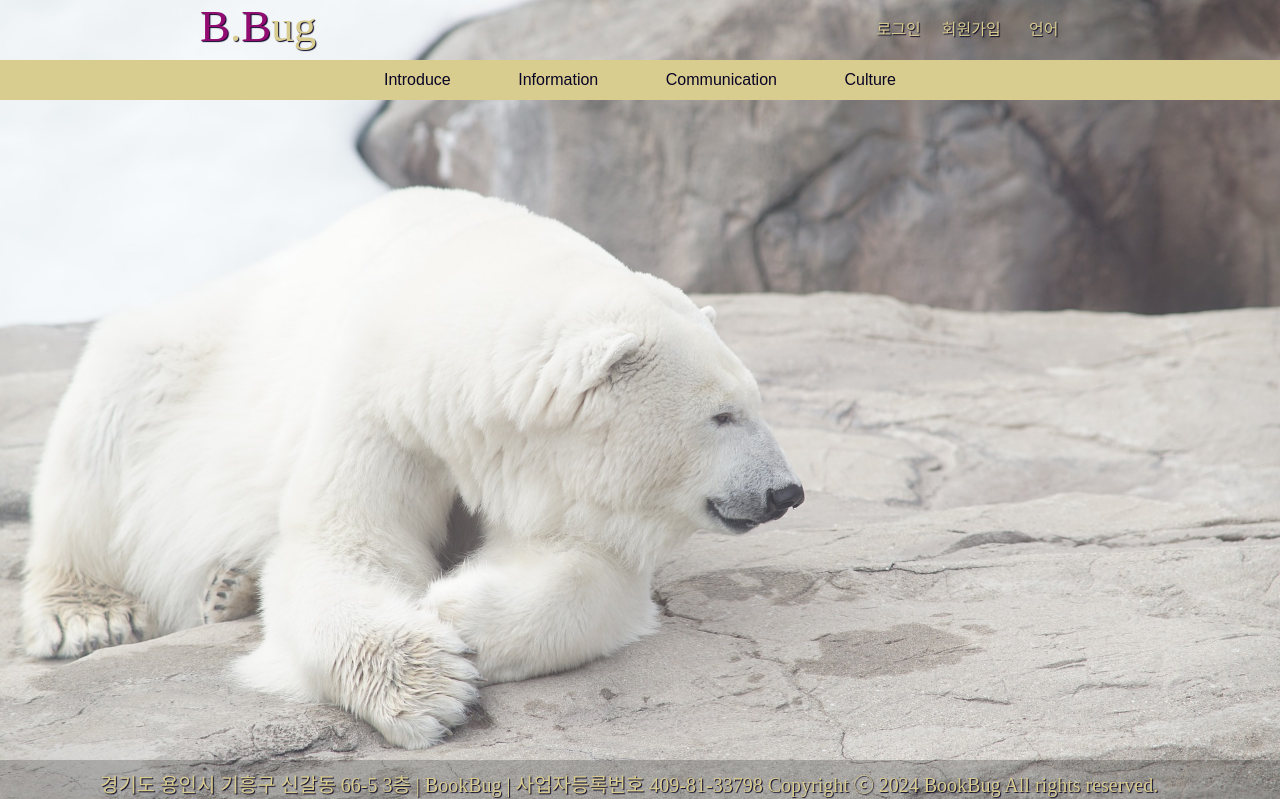
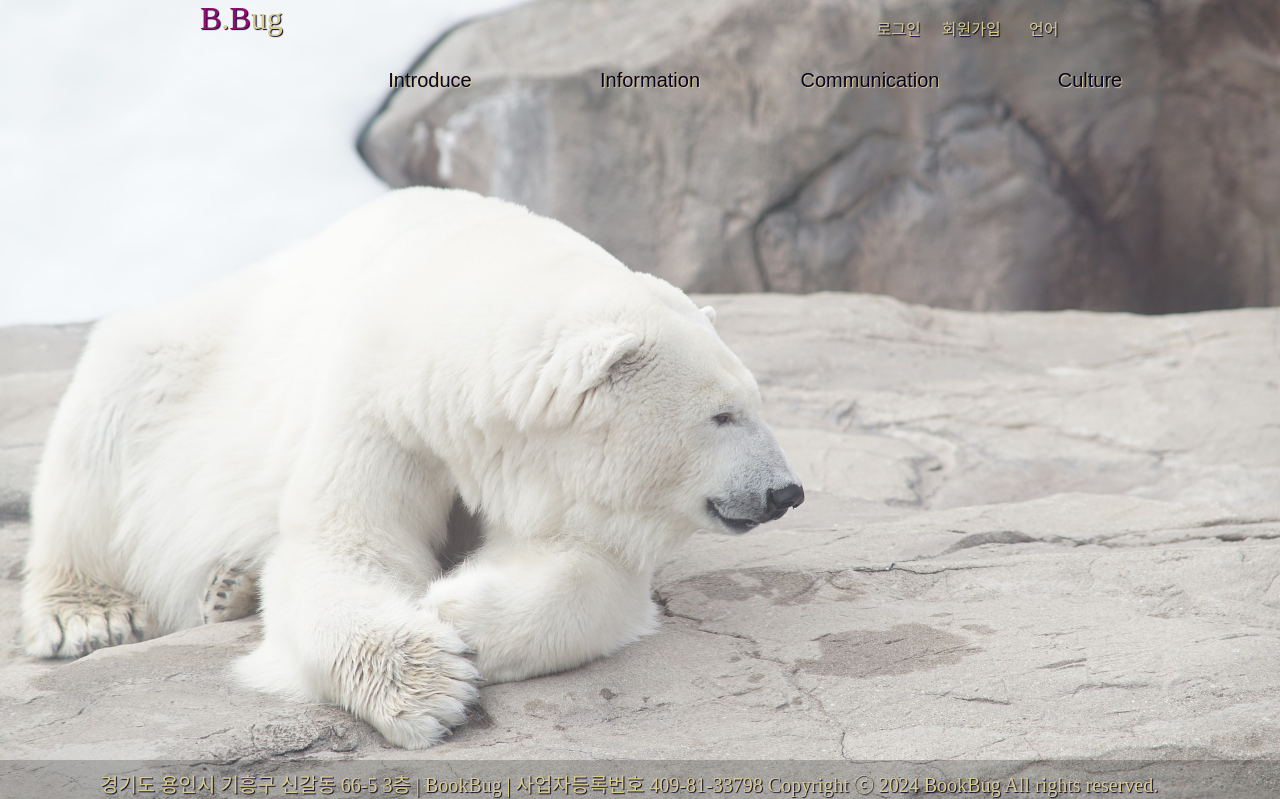
Before and after one commit to woorisx02/BB, a PHP site: page /2/index.html in a window 1280 px wide. Shown: the top 799 px of the page. Run offline with PHP 8.4, Linux system fonts and the light colour scheme.

Commit message:
Add files via upload

```diff
--- a/2/css/style.css
+++ b/2/css/style.css
@@ -1,5 +1,5 @@
 @charset "utf-8";
-
+@import url("https://cdn.jsdelivr.net/npm/bootstrap-icons@1.11.3/font/bootstrap-icons.min.css");
 
 /* 스크롤바 꾸미기 */
 body{
@@ -7,14 +7,15 @@ body{
 }
 
 ::-webkit-scrollbar{
-width: 10px;
+    width: 12px;
+    display: block;
 }
 
 ::-webkit-scrollbar-track{
-    background: #d9cc8f;
+    background: rgba(217, 204, 143, 0.5); border-radius: 10px;
 }
 ::-webkit-scrollbar-thumb{
-    background: #070323;
+    background: rgba(7, 3, 35, 0.3); border-radius: 10px;
 }
 ::-webkit-scrollbar-button{
     display: none;
@@ -30,6 +31,7 @@ width: 10px;
 
 
 .bg{width: 100vw; height: 100%;}
+
 .login-bg{
     background: url('../imgs/6.jpg') no-repeat center center; background-size: cover;
 }
@@ -52,10 +54,9 @@ header {position:absolute;  top:0; left:0; width: 100%; height: 110px;  z-index:
 .head-private{
     width: 100%; height: 60px; padding: 0 200px;
     display: flex; justify-content: space-between; align-items: center;
-
 }
 .head-private h1{
-   font-size: 45px; text-shadow: 1px 1px 1px #070323; z-index: 4;
+   font-size: 32px; text-shadow: 1px 1px 1px #070323; z-index: 4;
 }
 
 .container > header a > span{color: #930c71;}
@@ -67,6 +68,7 @@ header {position:absolute;  top:0; left:0; width: 100%; height: 110px;  z-index:
 header > .head-private > .private-menu{
     position: absolute; top: 0; right: 200px;
     width: 17%; height: 100%;
+    font-size: 16px;
     display: flex; justify-content: space-between;
 }
 .private-menu li{
@@ -77,17 +79,56 @@ header > .head-private > .private-menu{
     color: #d9cc8f; text-shadow: 1px 1px 1px #070323;
 }
 header > nav{
-    width: 100%; height: 40px; background: #d9cc8f;
+    position: relative;
+    width: 100%; height: 40px;
 }
 
 header > nav > .main-menu {
+    position: absolute; left: 25%; top: 0;
     display: flex; justify-content: space-between; align-items: center;
-    width: 40%; height: 100%; margin: 0 auto;
+    width: 880px; height: 100%;
+}
+header > nav > .main-menu li{
+    position: relative;
+    width: 100%; height: 100%;
+    text-align: center; font-size: 20px; line-height: 40px;
 
 }
-header > nav > .main-menu li{
+header > nav > .main-menu > li > a{
+    color: #070323; text-shadow: 1px 1px 1px #d9cc8f;
+}
+header > nav > .main-menu > li  i:nth-of-type(1){
+    font-size: 22px; font-weight: bold;
+}
+header > nav > .main-menu > li  i:nth-of-type(2){
+    display: none;
+}
 
+header > nav > .main-menu li:hover .sub-menu{
+    display: block;
 }
+/* =========== sub-menu ========== */
+
+.sub-menu{
+   display: none;
+}
+
+.sub-menu > li {
+ position: absolute; width:100%; height: 40px;
+}
+.main-menu > li > ul > li > a{ width: 100%; height: 100%; font-size: 16px; }
+.main-menu > li > ul > li > a:hover{color:#930c71;}
+.bg-color{
+    position:absolute; left:176px; top: 40px;
+    width: calc(176px * 4); height: 120px; font-size: 16px;
+    border-radius: 0 0 5px 5px ;
+}
+
+.menu-bg{
+    display: none;
+}
+
+
 main{
    height: 87vh;
 }
@@ -100,7 +141,7 @@ main article {
 
 
 
-main article .box{
+main article form{
     width: 450px; margin: 0 auto;
     position: absolute; top: 50%; left: 50%; width: 25%;
     background: rgba(255, 255, 255, 0.3); border-radius: 20px;
@@ -162,3 +203,7 @@ button.top-btn{
     top: 0;
     left: 0;
   }
+
+.background{
+    background: rgb(217, 204, 143);
+}
```
